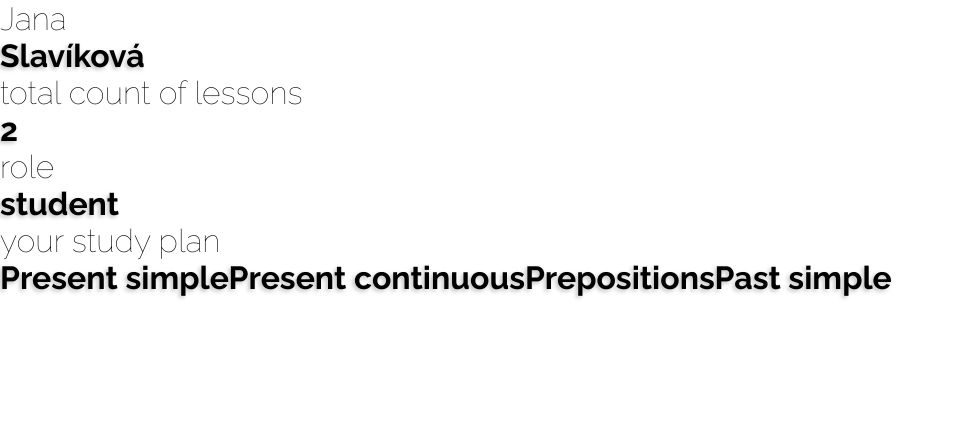
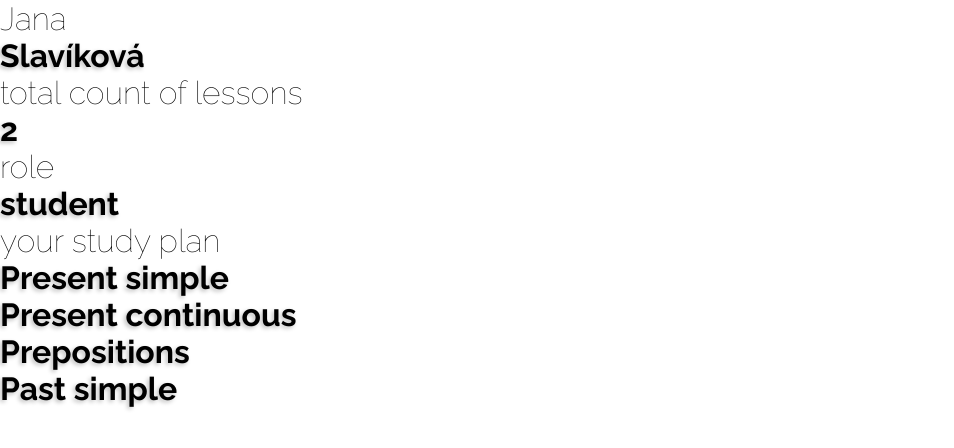
Before and after one commit to 3n0wd3n/Bachelor-Thesis, a Next.js app in the folder BT-master(nextjs)/app/: page /dashboard in a window 1280 px wide. Shown: the top 448 px of the page, without its empty margins (0-954 px from the left). Built offline with nearby package versions, Linux system fonts and the light colour scheme.

Commit message:
Update StudentInfoPanel.js

```diff
--- a/BT-master(nextjs)/app/components/Student/StudentInfoPanel.js
+++ b/BT-master(nextjs)/app/components/Student/StudentInfoPanel.js
@@ -1,6 +1,6 @@
 import React from 'react'
-
 import { StudentFontsHeaderBold, StudentFontsThin } from './StudentInfoPanel.style'
+import { Container } from '../CommonStyles'
 
 export default function InfoPanel({ data }) {
   console.log(data)
@@ -20,7 +20,11 @@ export default function InfoPanel({ data }) {
       <StudentFontsThin>role</StudentFontsThin>
       <StudentFontsHeaderBold>{data.role}</StudentFontsHeaderBold>
       <StudentFontsThin>your study plan</StudentFontsThin>
-      <StudentFontsHeaderBold>{data.plan}</StudentFontsHeaderBold>
+      <StudentFontsHeaderBold>{data.plan[0]}</StudentFontsHeaderBold>
+      <StudentFontsHeaderBold>{data.plan[1]}</StudentFontsHeaderBold>
+      <StudentFontsHeaderBold>{data.plan[2]}</StudentFontsHeaderBold>
+      <StudentFontsHeaderBold>{data.plan[3]}</StudentFontsHeaderBold>
+      <StudentFontsHeaderBold>{data.plan[4]}</StudentFontsHeaderBold>
       <StudentFontsHeaderBold>{test()}</StudentFontsHeaderBold>
 
     </>
```
